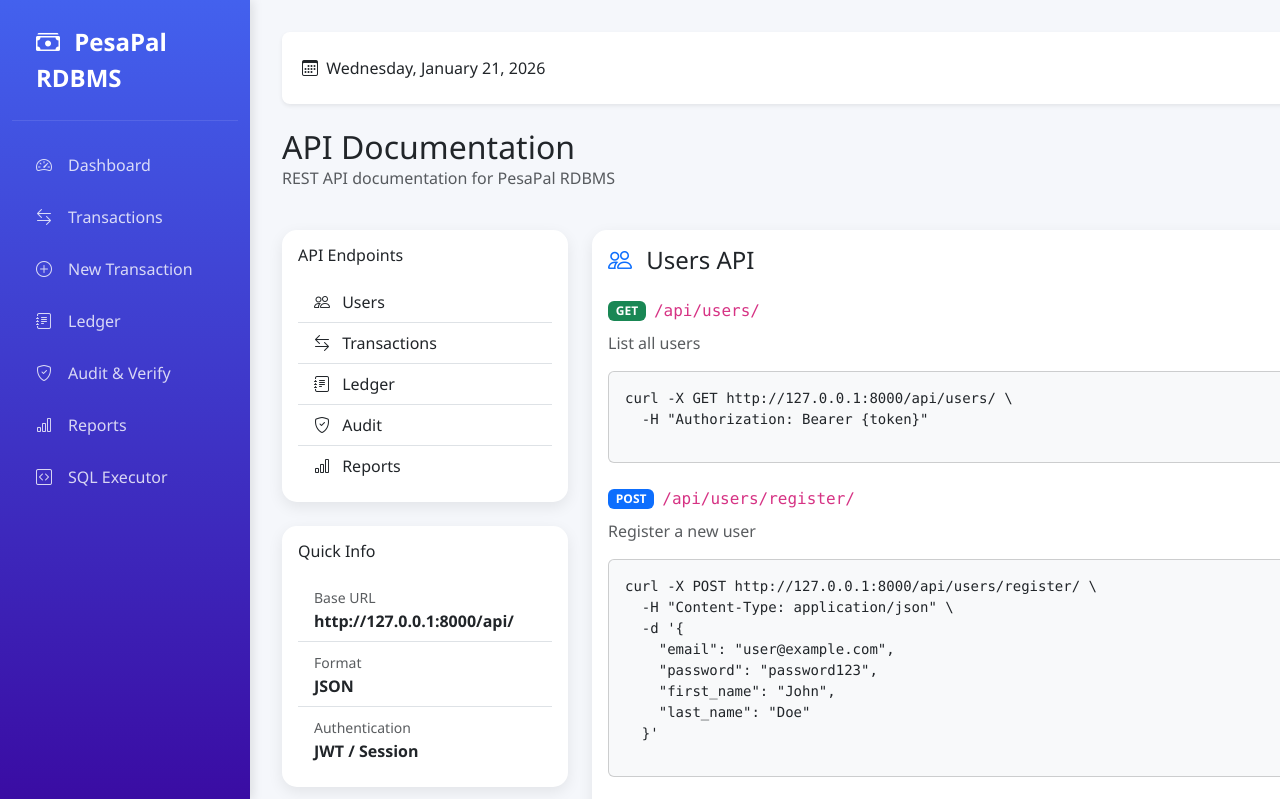
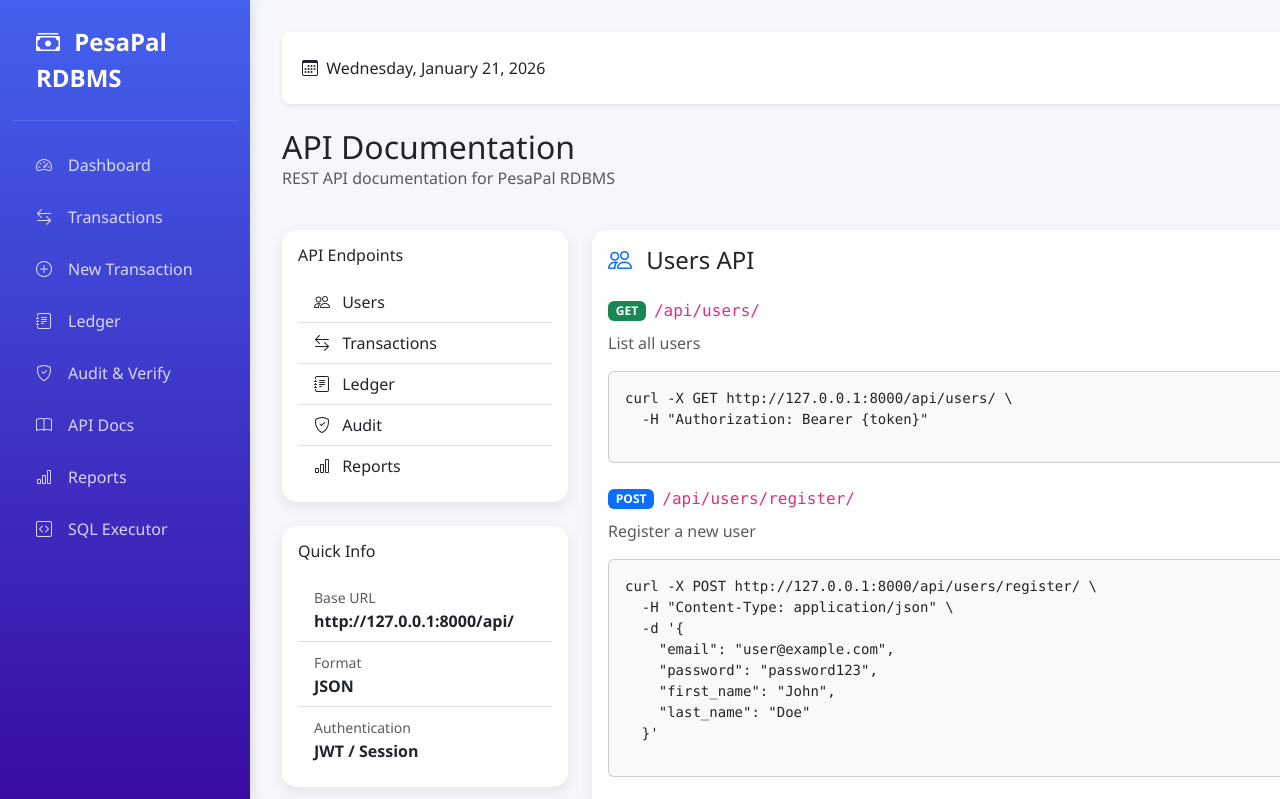
Before and after one commit to Dama5323/pesapal_rdbms, a Django app: page /docs/ in a window 1280 px wide; the page is wider, and only the part inside the window is pictured. Shown: the top 799 px of that part. Run offline with Django 5.2, Linux system fonts and the light colour scheme.

Commit message:
feat: add API Docs link to sidebar navigation with proper styling

```diff
--- a/web/templates/base.html
+++ b/web/templates/base.html
@@ -167,6 +167,9 @@
                     <a href="{% url 'audit' %}" class="nav-link d-flex align-items-center">
                         <i class="bi bi-shield-check me-3"></i> Audit & Verify
                     </a>
+                    <a href="{% url 'api_docs' %}" class="nav-link d-flex align-items-center">
+                        <i class="bi bi-book me-3"></i> API Docs
+                    </a>
                     <a href="{% url 'reports' %}" class="nav-link d-flex align-items-center">
                         <i class="bi bi-bar-chart me-3"></i> Reports
                     </a>
```
